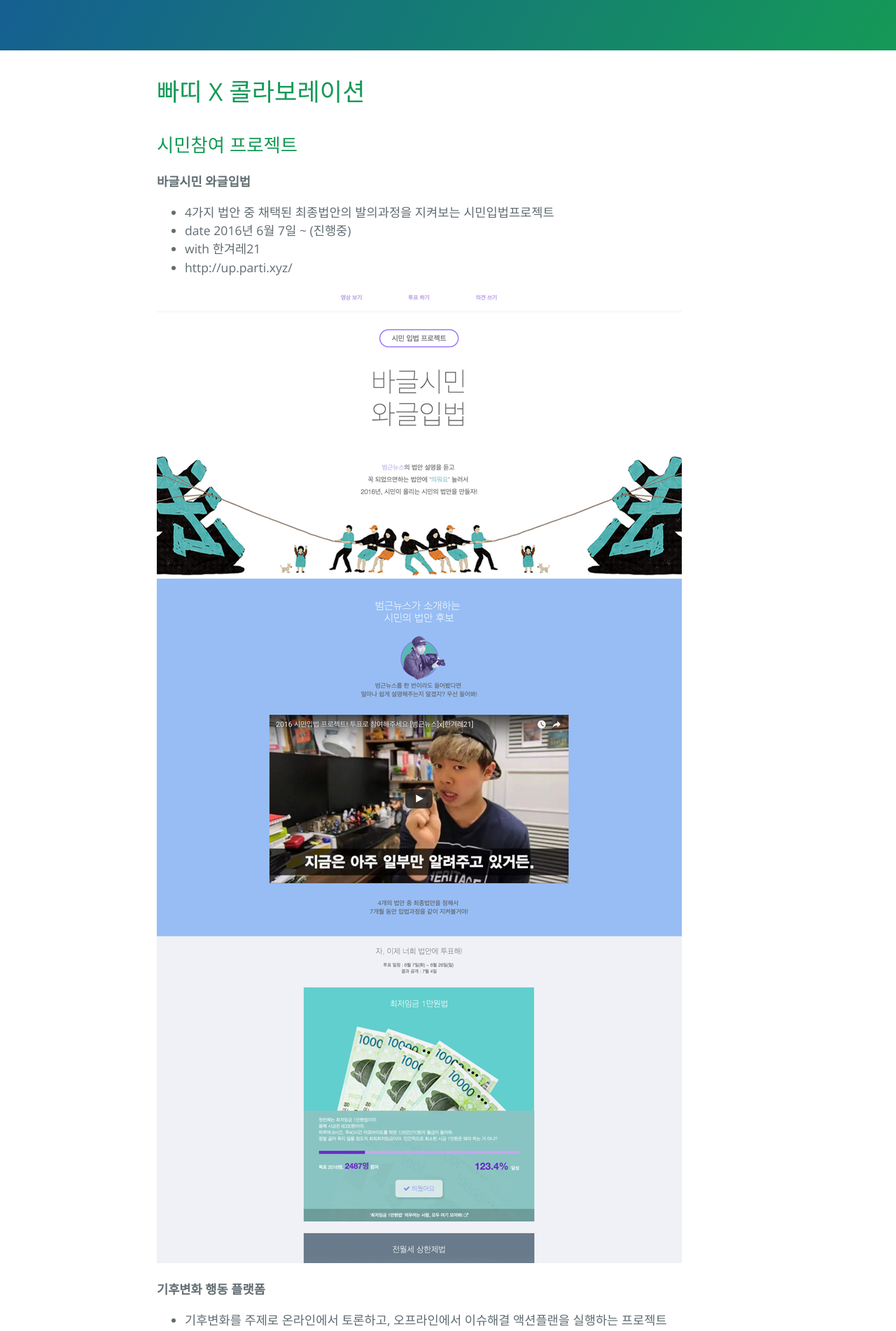
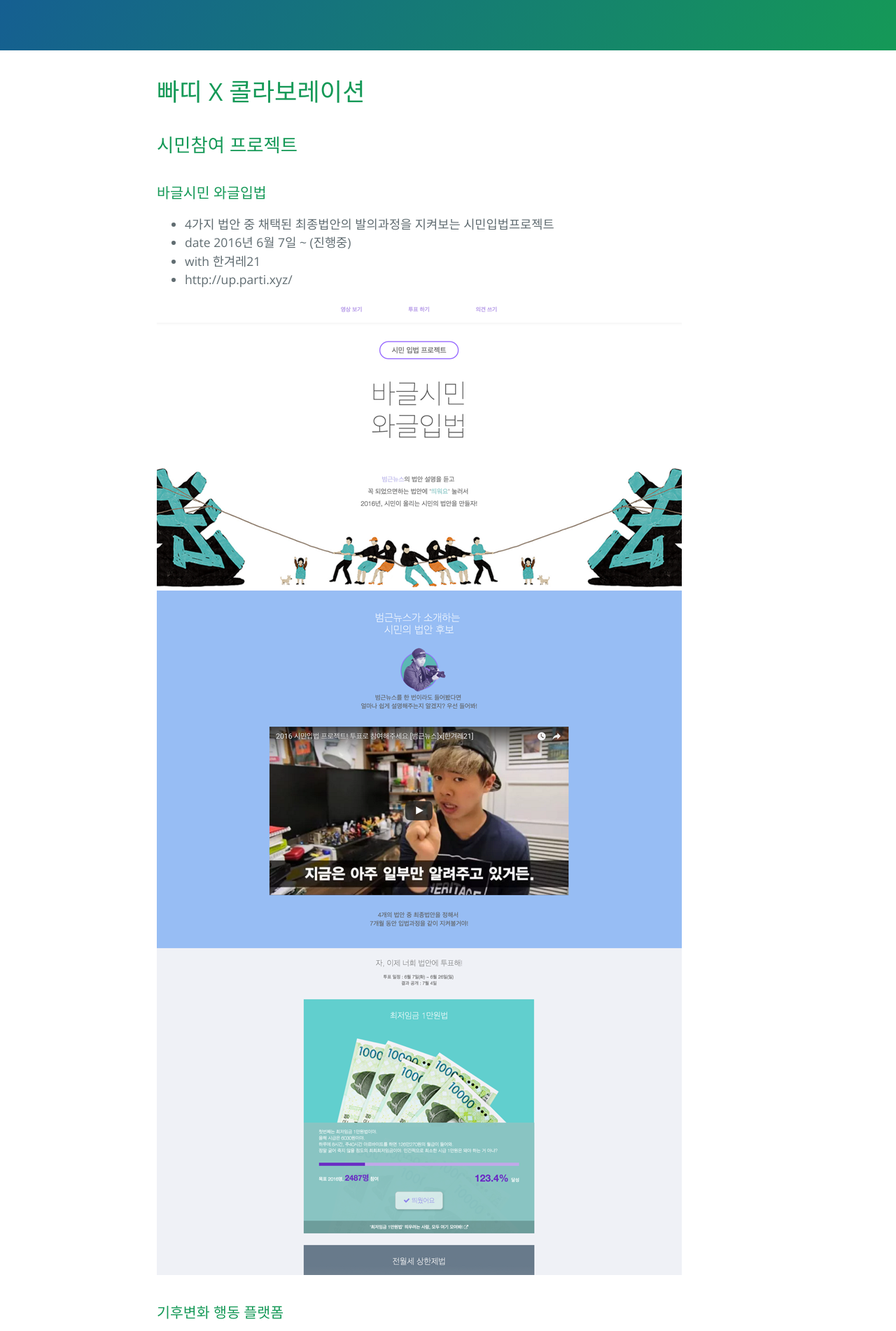
Before and after one commit to parti-coop/parti-group, a Jekyll site: the page built from docs/collaboration.md, in a window 1280 px wide. Shown: the part 311-2213 px from the top of the page at 70% size. Built offline with Jekyll 4.4.1, drawn with Linux system fonts in a browser that asks for light colours.

Commit message:
콜라보레이션 문서 포맷 변경

```diff
--- a/docs/collaboration.md
+++ b/docs/collaboration.md
@@ -12,7 +12,8 @@ published: true
 
 ## 시민참여 프로젝트
 
-**바글시민 와글입법**
+### 바글시민 와글입법
+
 * 4가지 법안 중 채택된 최종법안의 발의과정을 지켜보는 시민입법프로젝트
 * date 2016년 6월 7일 ~ (진행중)
 * with 한겨레21
@@ -22,7 +23,7 @@ published: true
 
 
 
-**기후변화 행동 플랫폼**
+### 기후변화 행동 플랫폼
 * 기후변화를 주제로 온라인에서 토론하고, 오프라인에서 이슈해결 액션플랜을 실행하는 프로젝트
 * date 2016년 6월 1일 ~ (진행중)
 * with 서울시자원봉사센터 V세상, 한양대학교 사회봉사단, 서울환경
@@ -32,7 +33,7 @@ published: true
 
 
 
-**당신도 모르는 당신의 투표를 예측해 드립니다.**
+### 당신도 모르는 당신의 투표를 예측해 드립니다.
 * 사전에 전국 유권자1,500명에게 물어, 최적화된 7개 문항만을 뽑아 구성한 예측모델로 투표 결과를 예측한 프로젝트
 * date 2016년 4월 7일 ~ 13일
 * with 한겨레21, 최정묵(한국사회여론연구소 부소장)
@@ -42,7 +43,7 @@ published: true
 
 
 
-**국회의장에게 보낸 편지**
+### 국회의장에게 보낸 편지
 * 2016년 2월, 국회의장에게 테러방지법과 필리버스터에 관한 국민의 세가지 의견을 전달한 프로젝트
 * date 2016년 2월 24일 ~
 * with 와글
```
